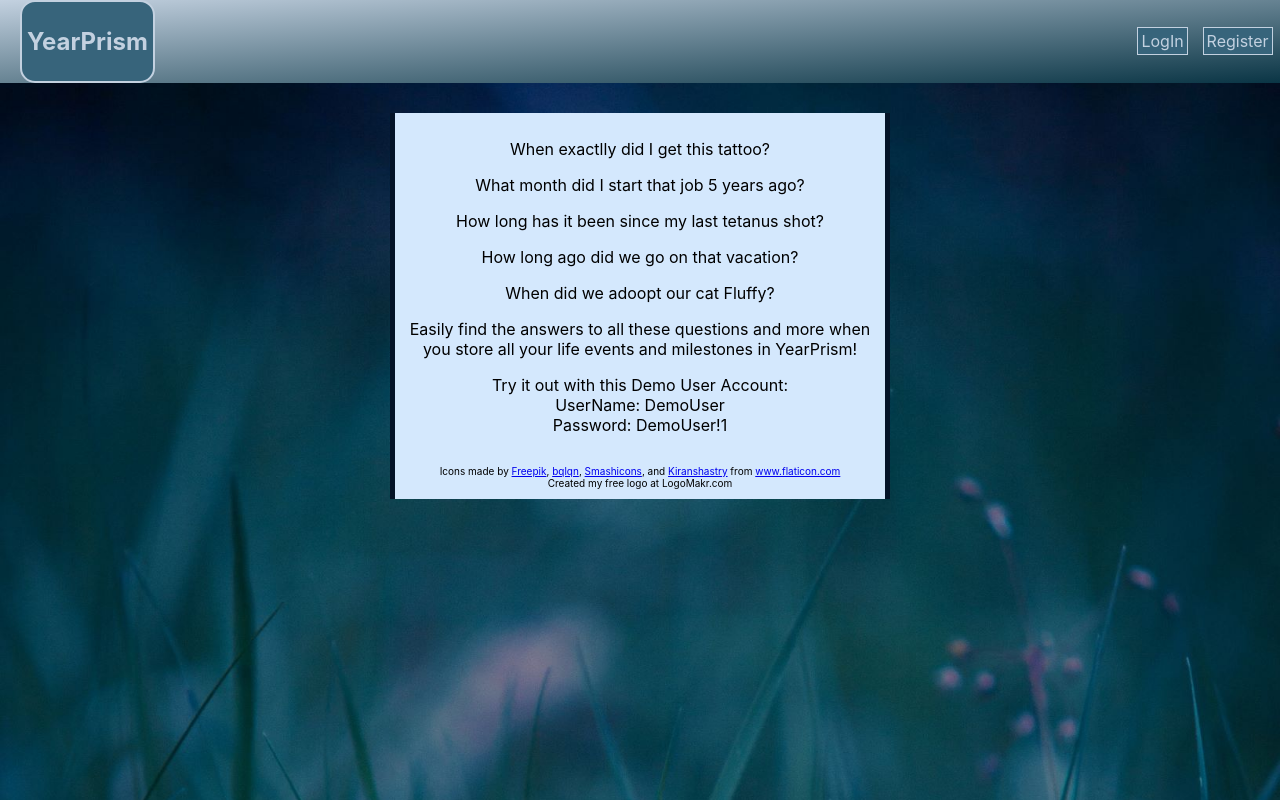
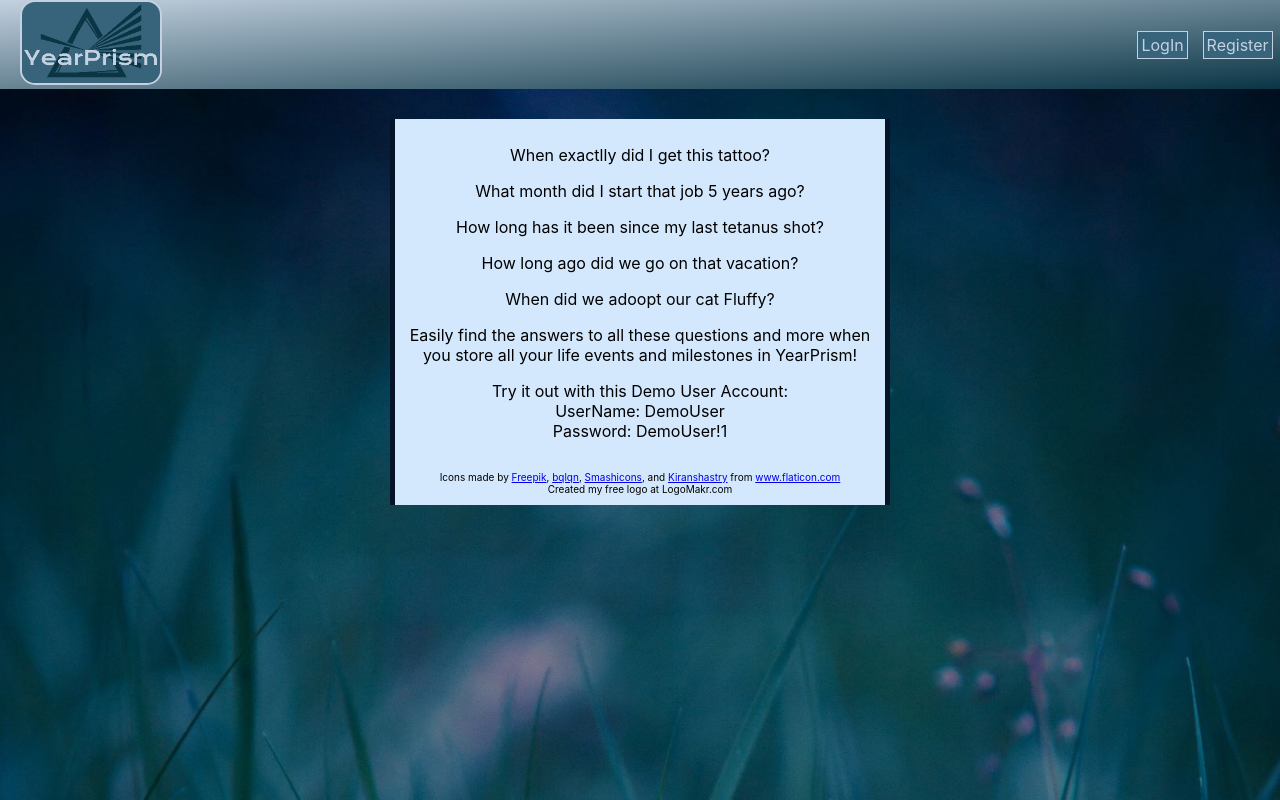
Before and after one commit to Cygnet717/YearPrism, a React (Create React App) app: page / in a window 1280 px wide. Built offline with nearby package versions, Linux system fonts and the light colour scheme.

Commit message:
added logo to app name

```diff
--- a/src/Components/Header/Header.css
+++ b/src/Components/Header/Header.css
@@ -17,14 +17,14 @@
 }
 
 .headerLink{
-    text-decoration: none;
-    color:  #C3D1E0;
-    padding: 5px;
     margin-left: 20px;
-    background: #37647B;
     height: fit-content;
+}
+
+.logoimage{
     border: 2px solid #C3D1E0;
     border-radius: 15px;
+    height: 85px;
 }
 
 .button{
--- a/src/Components/Header/Header.js
+++ b/src/Components/Header/Header.js
@@ -3,7 +3,7 @@ import { Link } from 'react-router-dom';
 import hamburger from '../../Images/hamburger.png';
 import UserContext from '../../Context/user-context';
 import TokenService from '../../Services/token-service';
-//import logo from '../../Images/Logo.png'
+import logoYP from '../../Images/LogoYP.png'
 import './Header.css';
 
 export default class Header extends Component {
@@ -64,7 +64,7 @@ export default class Header extends Component {
         return (
             <nav className='mainNav'>
                 <Link className='headerLink' to='/'>
-                    <h1>YearPrism</h1>
+                    <img src={logoYP} alt='logo and home button' className='logoimage'/>
                 </Link>
                 {this.context.user_id? this.renderHamburger() : this.renderLogInLink() }
 
```
Also changed, not shown: src/Images/LogoYP.png (added).
